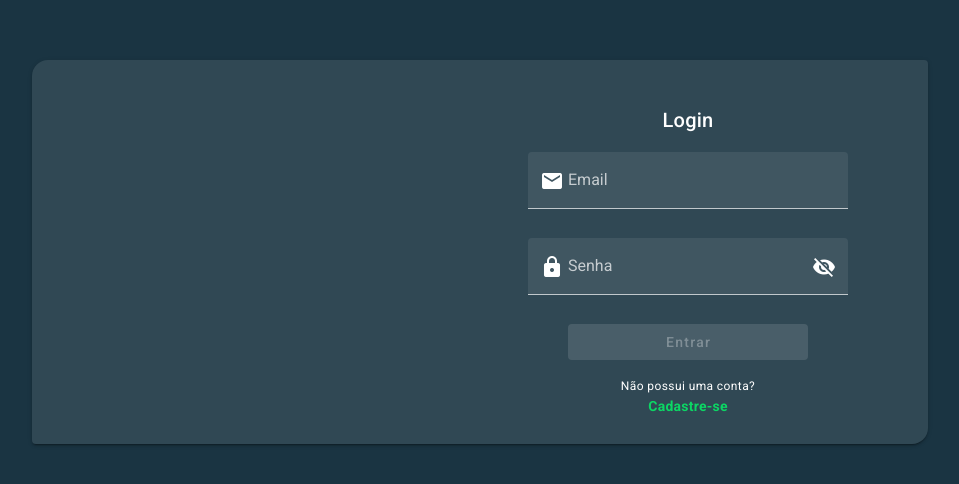
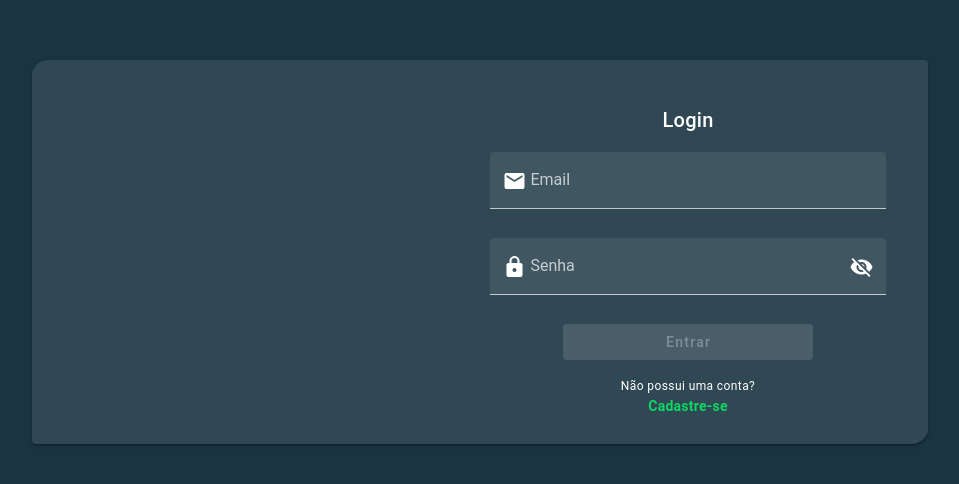
Before and after one commit to ArthurBottcher/Bolim, a Vue app: page /login in a window 1280 px wide. Shown: the part 148-632 px from the top of the page, without its empty margins (160-1119 px from the left). Built offline with nearby package versions, Linux system fonts and the light colour scheme.

Commit message:
remove  font import and comments code

```diff
--- a/public/index.html
+++ b/public/index.html
@@ -9,7 +9,6 @@
     <meta name="robots" content="index, follow">
     <link rel="icon" href="<%= BASE_URL %>favicon.ico">
     <title>Bolim - Golim Sports</title>
-    <link rel="stylesheet" href="https://fonts.googleapis.com/css?family=Roboto:100,300,400,500,700,900">
     <link rel="stylesheet" href="https://cdn.jsdelivr.net/npm/@mdi/font@latest/css/materialdesignicons.min.css">
   </head>
   <body>
@@ -17,6 +16,5 @@
       <strong>Ocorreu algum problema</strong>
     </noscript>
     <div id="app"></div>
-    <!-- built files will be auto injected -->
   </body>
 </html>
--- a/src/plugins/vuetify.js
+++ b/src/plugins/vuetify.js
@@ -23,6 +23,6 @@ export default new Vuetify({
         dark: true
     },
     icons: {
-        iconfont: 'mdiSvg' || 'mdi' || 'mdiSvg' || 'md' || 'fa' || 'fa4' || 'faSvg'
+        iconfont:  'mdi'
     }
 })
--- a/src/views/Admin.vue
+++ b/src/views/Admin.vue
@@ -20,7 +20,6 @@
         <v-tab>Definir resultados</v-tab>
         <v-tab>Atualizar pontuação usuários</v-tab>
 
-        <!-- Definir semana atual -->
         <v-tab-item class="itemsTabs">
           <v-card
             color="background2"
@@ -51,7 +50,6 @@
           </v-card>
         </v-tab-item>
 
-        <!-- Adicionar nova partida -->
         <v-tab-item class="itemsTabs">
           <v-card
             color="background2"
@@ -114,7 +112,6 @@
           </v-card>
         </v-tab-item>
 
-        <!-- Adicionar resultado -->
         <v-tab-item class="itemsTabs">
           <v-card
             color="background2"
@@ -182,7 +179,6 @@
           </v-card>
         </v-tab-item>
 
-        <!-- Atualizar pontuação dos usuários -->
         <v-tab-item class="colorizeBackground pa-6 itemsTabs">
           <v-btn
             block
--- a/src/views/Home.vue
+++ b/src/views/Home.vue
@@ -5,7 +5,6 @@
       class="d-flex pa-0 mt-12"
       fluid
     >
-      <!-- <AvbSideMenu /> -->
       <v-card
         width="100%"
         elevation="0"
--- a/src/views/Login.vue
+++ b/src/views/Login.vue
@@ -18,7 +18,7 @@
         aspect-ratio="16/9"
         class="mx-2"
       />
-      <v-container class="px-6">
+      <v-container class="px-4">
         <v-card-title class="justify-center">
           Login
         </v-card-title>
@@ -35,17 +35,18 @@
             required
             filled
             :rules="emailRules"
-            style="width:80%"
+            style="width:95%"
           />
           <v-text-field
             v-model="password"
             label="Senha"
             filled
             prepend-inner-icon="mdi-lock"
+            prepend-icon=""
             :rules="passwordRules"
             :append-icon="show ? 'mdi-eye' : 'mdi-eye-off'"
             :type="show ? 'text' : 'password'"
-            style="width:80%"
+            style="width:95%"
             @click:append="show = !show"
             @keydown.enter="login"
           />
--- a/src/views/PageError.vue
+++ b/src/views/PageError.vue
@@ -1,4 +1,4 @@
-<!-- views/NotFound.vue -->
+
 
 <template>
   <div
```
Also changed, not shown: src/components/Avb-Header.vue (+3 -4 lines), 1 other file (tests, documents, lock files or other folders).
